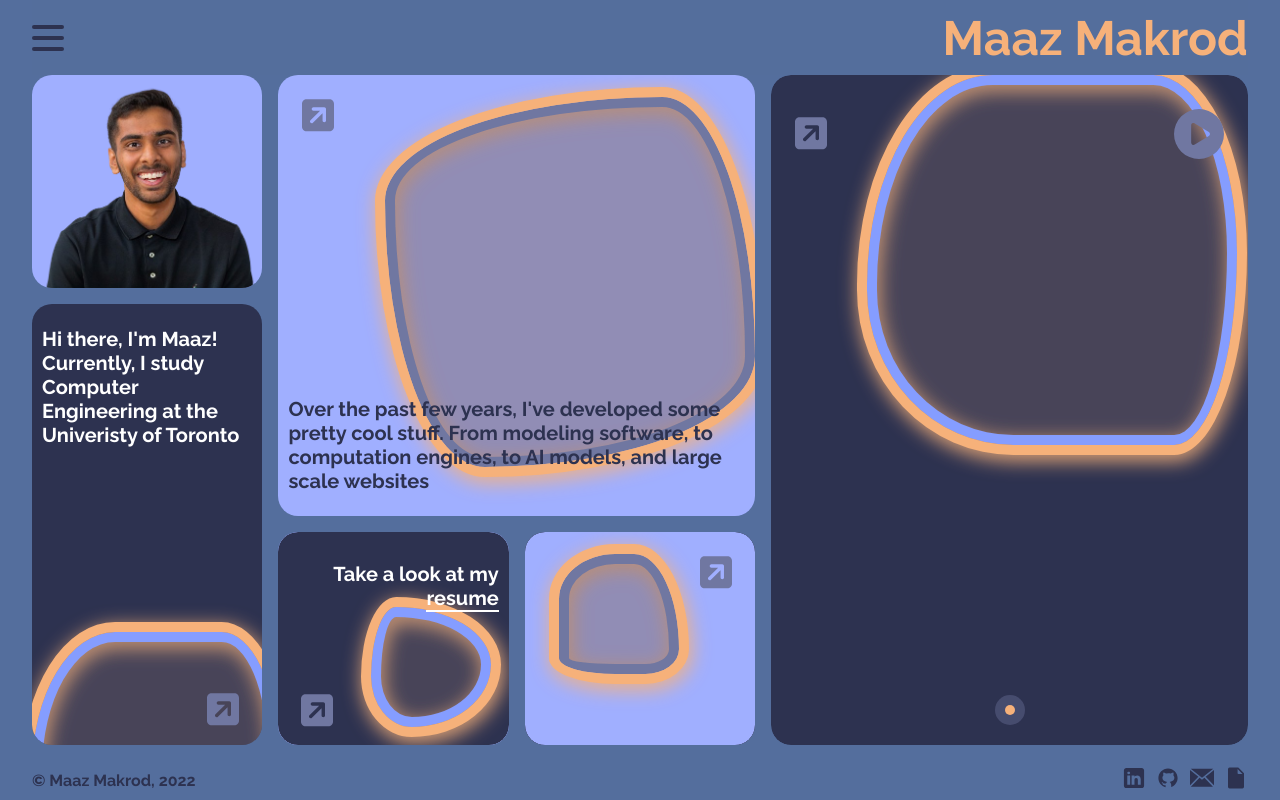
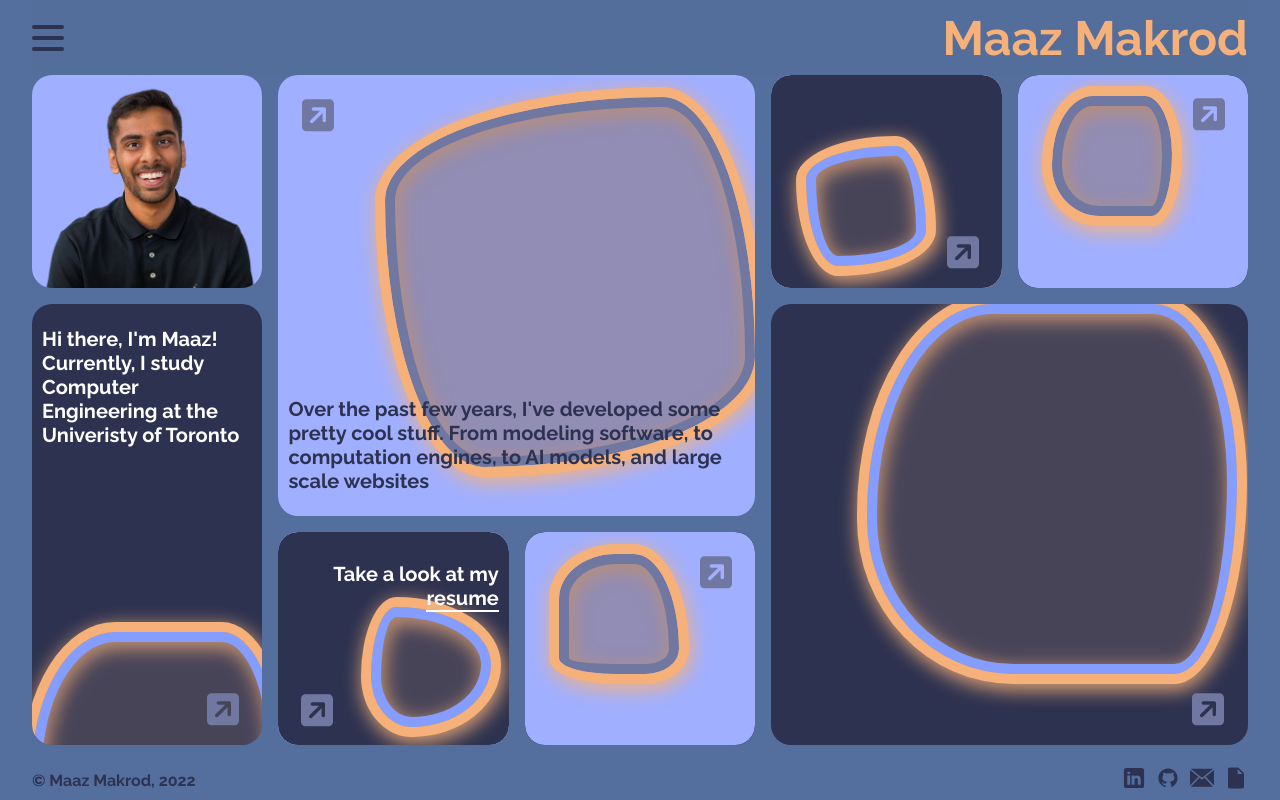
Before and after one commit to MaazMakrod/maazmakrod.github.io, a React (Vite) app: page / in a window 1280 px wide. Built offline with nearby package versions, Linux system fonts and the light colour scheme.

Commit message:
Finish up the home page

```diff
--- a/src/App.tsx
+++ b/src/App.tsx
@@ -6,6 +6,9 @@ import Experience from "./routes/Experience";
 import About from "./routes/About";
 import Projects from "./routes/Projects";
 
+// TODO: Add in github repo links and stuff
+// TODO: Add in bolding for text in experience section
+// TODO: Add in resume
 function App() {
   const router = createBrowserRouter([
     {
--- a/src/components/icon/Icon.tsx
+++ b/src/components/icon/Icon.tsx
@@ -16,7 +16,7 @@ export type IconProps = {
   url?: string;
   target?: string;
   // eslint-disable-next-line @typescript-eslint/no-explicit-any
-  SvgImage: React.FC<any>;
+  SvgImage: React.FC<any> | string;
   color?: string;
   stroke?: string;
   strokeWidth?: string;
@@ -45,6 +45,14 @@ const Icon: React.FC<IconProps> = ({
   svgProps,
   target,
 }) => {
+  const renderContent = () => {
+    if (typeof SvgImage === "string") {
+      return <img src={SvgImage} />
+    } else {
+      return <SvgImage {...svgProps} />;
+    }
+  }
+
   return (
     <StyledSvgWrapper
       as={tag}
@@ -61,7 +69,7 @@ const Icon: React.FC<IconProps> = ({
       {...(tag === "button" && { onClick: onClick })}
       {...(tag === "a" && { href: url, target: target })}
     >
-      <SvgImage {...svgProps} />
+      {renderContent()}
     </StyledSvgWrapper>
   );
 };
--- a/src/components/tab-card/TabCard.tsx
+++ b/src/components/tab-card/TabCard.tsx
@@ -69,8 +69,8 @@ const composeTabArgs = (
           [BREAKPOINTS.DEFAULT]: [2, 2],
         },
         display: {
-          [BREAKPOINTS.DEFAULT]: 'none',
-          [BREAKPOINTS.MEDIUM]: 'unset',
+          [BREAKPOINTS.DEFAULT]: "none",
+          [BREAKPOINTS.MEDIUM]: "unset",
         },
         component: logo,
       },
--- a/src/routes/Home.tsx
+++ b/src/routes/Home.tsx
@@ -1,14 +1,14 @@
 import { BREAKPOINTS } from "../styles/helpers";
 import { ImageCard, TextCard } from "../components";
-import { CarouselCard } from "../components/carousel-card";
 import { CardGrid } from "../components/card-grid";
 import maazMakrod from "../assets/Maaz_Makrod.png";
 import file from "../assets/file.svg";
 import mail from "../assets/mail.svg";
+import linkedin from "../assets/linkedin.svg";
+import github from "../assets/github.svg";
 import { COLORS, CONTENT_HEIGHT, CONTENT_WIDTH } from "../styles/theme";
 import { Link } from "../icons";
 import {
-  CAROUSEL_DEFAULT_PROPS,
   generateCardWrapperProps,
   ICON_DEFAULT_PROPS,
 } from "../utils/propHelpers";
@@ -368,6 +368,200 @@ function Home() {
         startCoordinate: {
           [BREAKPOINTS.DEFAULT]: [4, 1],
         },
+        display: {
+          [BREAKPOINTS.DEFAULT]: "none",
+          [BREAKPOINTS.MEDIUM]: "unset",
+        },
+        component: (
+          <ImageCard
+            src={linkedin}
+            alt="Take a look at my LinkedIn"
+            aspectRatio="4/3"
+            imageWidth={{ [BREAKPOINTS.DEFAULT]: "100%" }}
+            imageHeight={{ [BREAKPOINTS.DEFAULT]: "100%" }}
+            objectFit="fill"
+            lazyLoad
+            cardWrapperProps={
+              {
+                ...generateCardWrapperProps(
+                  "secondary",
+                  "0px",
+                  {
+                    blob: false,
+                  },
+                  true,
+                  {
+                    overlay: true,
+                    slideUpOverlay: true,
+                  },
+                ),
+                overlayBackgroundColor: COLORS.quinary,
+                icon: {
+                  SvgImage: Link,
+                  url: "https://www.linkedin.com/in/maaz-makrod/",
+                  position: {
+                    bottom: 10,
+                    right: 10,
+                  },
+                  ...ICON_DEFAULT_PROPS["primary"],
+                } as IconProps,
+                overlay: (
+                  <TextCard
+                    useFlex
+                    horizontalPosition="left"
+                    verticalPosition="top"
+                    textProps={[
+                      {
+                        content: {
+                          text: `Take a look at my `,
+                          color: COLORS.white,
+                          tagName: "p",
+                          types: ["pLarge", "bold"],
+                          fade: true,
+                          nestedText: [
+                            {
+                              content: {
+                                text: `LinkedIn`,
+                                color: COLORS.white,
+                                tagName: "span",
+                                types: ["pLarge"],
+                                margin: "0",
+                                fade: true,
+                                underline: true,
+                                underlineColor: `${COLORS.white} 0 0`,
+                                underlineSize: {
+                                  [BREAKPOINTS.DEFAULT]: "2px",
+                                },
+                              },
+                            },
+                          ],
+                        },
+                      },
+                    ]}
+                    cardWrapperProps={
+                      generateCardWrapperProps("primary", "10px", {
+                        blob: true,
+                        blobAnimations: {
+                          animateBlobPosition: false,
+                          pulseBlob: false,
+                          growBlob: false,
+                        },
+                        blobSize: "small",
+                        startingBlobShape: 1,
+                        blobPosition: {
+                          bottom: 10,
+                          left: 15,
+                        },
+                      }) as CardWrapperProps
+                    }
+                  />
+                ),
+              } as CardWrapperProps
+            }
+          />
+        ),
+      },
+      {
+        startCoordinate: {
+          [BREAKPOINTS.DEFAULT]: [5, 1],
+        },
+        display: {
+          [BREAKPOINTS.DEFAULT]: "none",
+          [BREAKPOINTS.MEDIUM]: "unset",
+        },
+        component: (
+          <ImageCard
+            src={github}
+            alt="Check out my Github"
+            aspectRatio="4/3"
+            imageWidth={{ [BREAKPOINTS.DEFAULT]: "100%" }}
+            imageHeight={{ [BREAKPOINTS.DEFAULT]: "100%" }}
+            objectFit="fill"
+            lazyLoad
+            cardWrapperProps={
+              {
+                ...generateCardWrapperProps(
+                  "primary",
+                  "0px",
+                  {
+                    blob: false,
+                  },
+                  true,
+                  {
+                    overlay: true,
+                    slideUpOverlay: true,
+                  },
+                ),
+                overlayBackgroundColor: COLORS.primary,
+                icon: {
+                  SvgImage: Link,
+                  url: "https://github.com/maazmakrod",
+                  position: {
+                    top: 10,
+                    right: 10,
+                  },
+                  ...ICON_DEFAULT_PROPS["primary"],
+                } as IconProps,
+                overlay: (
+                  <TextCard
+                    useFlex
+                    horizontalPosition="left"
+                    verticalPosition="bottom"
+                    textProps={[
+                      {
+                        content: {
+                          text: `Check out my `,
+                          color: COLORS.primary,
+                          tagName: "p",
+                          types: ["pLarge", "bold"],
+                          fade: true,
+                          nestedText: [
+                            {
+                              content: {
+                                text: `Github`,
+                                color: COLORS.primary,
+                                tagName: "span",
+                                types: ["pLarge"],
+                                margin: "0",
+                                fade: true,
+                                underline: true,
+                                underlineColor: `${COLORS.primary} 0 0`,
+                                underlineSize: {
+                                  [BREAKPOINTS.DEFAULT]: "2px",
+                                },
+                              },
+                            },
+                          ],
+                        },
+                      },
+                    ]}
+                    cardWrapperProps={
+                      generateCardWrapperProps("secondary", "10px", {
+                        blob: true,
+                        blobAnimations: {
+                          animateBlobPosition: false,
+                          pulseBlob: false,
+                          growBlob: false,
+                        },
+                        blobSize: "small",
+                        startingBlobShape: 0,
+                        blobPosition: {
+                          top: 10,
+                          left: 15,
+                        },
+                      }) as CardWrapperProps
+                    }
+                  />
+                ),
+              } as CardWrapperProps
+            }
+          />
+        ),
+      },
+      {
+        startCoordinate: {
+          [BREAKPOINTS.DEFAULT]: [4, 2],
+        },
         endCoordinate: {
           [BREAKPOINTS.DEFAULT]: [5, 3],
         },
@@ -376,8 +570,6 @@ function Home() {
           [BREAKPOINTS.MEDIUM]: "unset",
         },
         component: (
-          <CarouselCard
-            slides={[
           <TextCard
             cardWrapperProps={{
               ...(generateCardWrapperProps(
@@ -404,31 +596,24 @@ function Home() {
                 SvgImage: Link,
                 url: "/projects",
                 position: {
-                      top: 6,
-                      left: 5,
+                  bottom: 5,
+                  right: 5,
                 },
               } as IconProps,
             }}
             textProps={[
               {
                 content: {
-                      text: `Projects`,
+                  text: `At school and on the side I have coded some interesting projects. From peer to peer messaging systems, to fullstack web applications, I have coded applications in both low level and high level programming languages`,
                   color: COLORS.white,
-                      tagName: "p",
-                      types: ["h1", "bold"],
+                  tagName: "h1",
+                  types: ["pLarge"],
                   fade: true,
-                      underline: true,
-                      underlineColor: `${COLORS.white} 0 0`,
-                      underlineSize: {
-                        [BREAKPOINTS.DEFAULT]: "5px",
-                      },
                 },
               },
             ]}
-              />,
-            ]}
-            autoplay={false}
-            {...CAROUSEL_DEFAULT_PROPS}
+            horizontalPosition="left"
+            verticalPosition="top"
           />
         ),
       },
--- a/src/routes/Projects.tsx
+++ b/src/routes/Projects.tsx
@@ -11,7 +11,6 @@ import { HandCursor } from "../icons";
 import { CardWrapperProps } from "../components/card-wrapper/CardWrapper";
 import { TextObject, TextProps } from "../components/text/Text";
 
-// TODO: Add in github repo links and stuff
 type ChildComponentGeneration = Array<{
   textPropsOverlay: Array<TextProps | TextObject>;
   textPropsContent: Array<TextProps | TextObject>;
```
Also changed, not shown: src/assets/github.svg (added), src/assets/linkedin.svg (added). Lines whose indentation alone changed are shown as unchanged.
